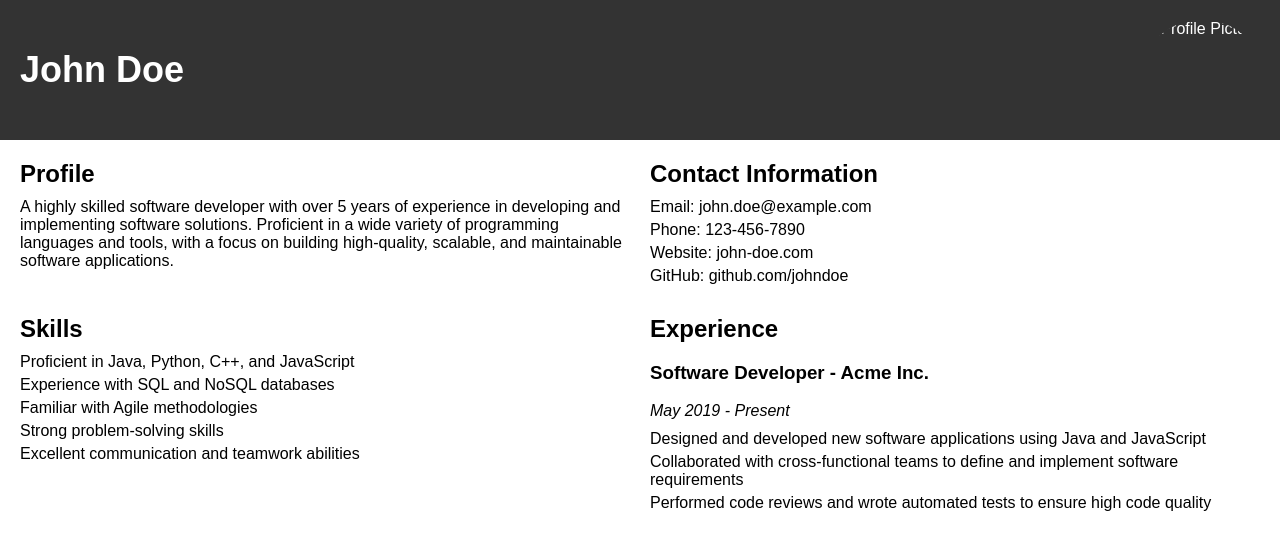
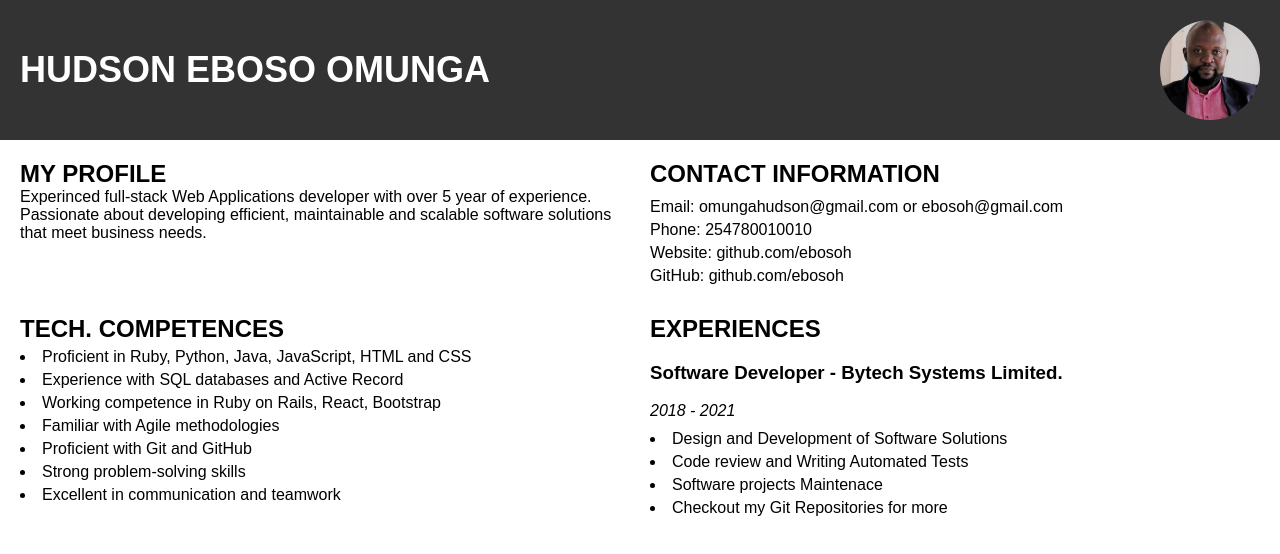
Before and after one commit to ebosoh/HUDSON-EBOSO-OMUNGA-CV, a plain HTML site: page index.html in a window 1280 px wide. Drawn offline with Linux system fonts and the light colour scheme.

Commit message:
Add profile picture

```diff
--- a/index.html
+++ b/index.html
@@ -1,9 +1,8 @@
 <!DOCTYPE html>
-<html lang="en">
 <head>
     <meta charset="UTF-8">
     <meta name="viewport" content="width=device-width, initial-scale=1.0">
-    <title>Software Developer CV</title>
+    <title>HUDSON EBOSO OMUNGA CV</title>
     <style>
         /* General styling */
         * {
@@ -63,47 +62,54 @@
             grid-template-columns: 1fr;
         }
     }
+
+
+
+
 </style>
 </head>
-<body>
-    <header class="header">
-        <h1>John Doe</h1>
-        <img src="profile.jpg" alt="Profile Picture">
+
+<header class="header">
+        <h1>HUDSON EBOSO OMUNGA</h1>
+        <img src="/HUDSON-EBOSO-OMUNGA-CV/profile.JPG" alt="Profile Picture"
+
+        >
     </header>
 
     <div class="content">
         <section>
-            <h2>Profile</h2>
-            <p>A highly skilled software developer with over 5 years of experience in developing and implementing software solutions. Proficient in a wide variety of programming languages and tools, with a focus on building high-quality, scalable, and maintainable software applications.</p>
+            <h2>MY PROFILE</h2>
+            Experinced full-stack Web Applications developer with over 5 year of experience.
+            Passionate about developing efficient, maintainable and scalable software solutions that meet business needs.
         </section>
-
         <section>
-            <h2>Contact Information</h2>
+            <h2>CONTACT INFORMATION</h2>
             <ul>
-                <li>Email: john.doe@example.com</li>
-                <li>Phone: 123-456-7890</li>
-                <li>Website: john-doe.com</li>
-                <li>GitHub: github.com/johndoe</li>
+                <li>Email: omungahudson@gmail.com or ebosoh@gmail.com</li>
+                <li>Phone: 254780010010</li>
+                <li>Website: github.com/ebosoh</li>
+                <li>GitHub: github.com/ebosoh</li>
             </ul>
         </section>
 
         <section>
-            <h2>Skills</h2>
-            <ul>
-                <li>Proficient in Java, Python, C++, and JavaScript</li>
-                <li>Experience with SQL and NoSQL databases</li>
-                <li>Familiar with Agile methodologies</li>
-                <li>Strong problem-solving skills</li>
-                <li>Excellent communication and teamwork abilities</li>
-            </ul>
+            <h2>TECH. COMPETENCES</h2>
+            <li>Proficient in Ruby, Python, Java, JavaScript, HTML and CSS</li>
+            <li>Experience with SQL databases and Active Record</li>
+            <li>Working competence in Ruby on Rails, React, Bootstrap</li>
+            <li>Familiar with Agile methodologies</li>
+            <li>Proficient with Git and GitHub</li>
+            <li>Strong problem-solving skills</li>
+            <li>Excellent in communication and teamwork</li>
         </section>
 
         <section>
-            <h2>Experience</h2>
-            <h3>Software Developer - Acme Inc.</h3>
-            <p><em>May 2019 - Present</em></p>
-            <ul>
-                <li>Designed and developed new software applications using Java and JavaScript</li>
-                <li>Collaborated with cross-functional teams to define and implement software requirements</li>
-                <li>Performed code reviews and wrote automated tests to ensure high code quality</li>
-            </ul>
+            <h2>EXPERIENCES</h2>
+            <h3>Software Developer - Bytech Systems  Limited.</h3>
+            <p><em>2018 - 2021</em></p>
+            <li>Design and Development of Software Solutions</li>
+            <li>Code review and Writing Automated Tests</li>
+            <li>Software projects Maintenace</li>
+            <li>Checkout my Git Repositories for more</li>
+            </section>
+    </div>
```
Also changed, not shown: profile.JPG (added).
